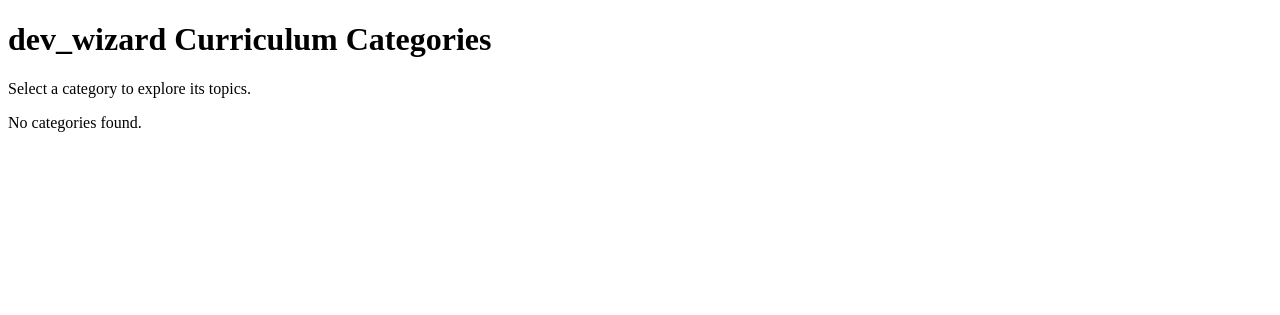
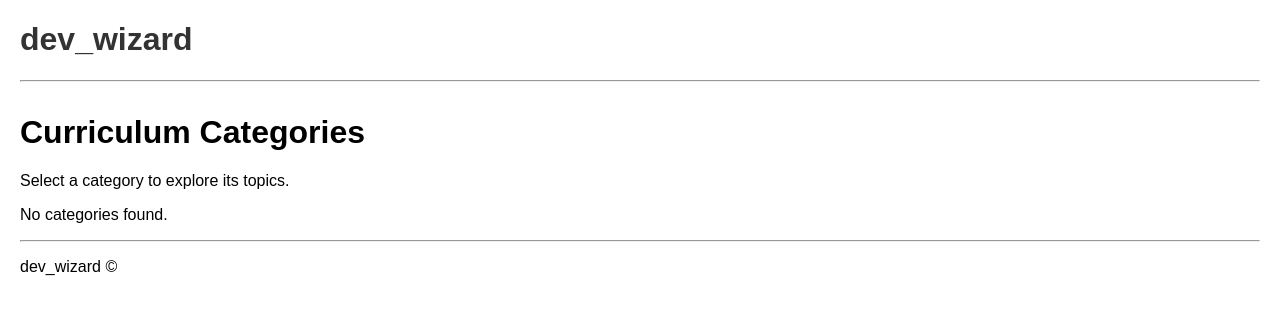
Before and after one commit to Babajideshadare/dev_wizard, a Django app: page / in a window 1280 px wide. Shown: the top 315 px of the page. Run offline with Django 5.2, Linux system fonts and the light colour scheme; data that the repository does not hold is empty.

Commit message:
Add base template and shared stylesheet

```diff
--- /dev/null
+++ b/curriculum/static/curriculum/css/style.css
@@ -0,0 +1,23 @@
+/* Global styles for dev_wizard */
+body {
+    font-family: Arial, sans-serif;
+    margin: 20px;
+}
+
+header h1 a {
+    text-decoration: none;
+    color: #333;
+}
+
+main h1, main h2, main h3 {
+    margin-top: 1em;
+}
+
+ul {
+    list-style: none;
+    padding-left: 0;
+}
+
+li {
+    margin-bottom: 0.5em;
+}
--- /dev/null
+++ b/curriculum/templates/curriculum/base.html
@@ -0,0 +1,29 @@
+{% load static %}
+<!DOCTYPE html>
+<html lang="en">
+<head>
+    <meta charset="UTF-8">
+    <title>{% block title %}dev_wizard{% endblock %}</title>
+    <link rel="stylesheet" href="{% static 'curriculum/css/style.css' %}">
+</head>
+<body>
+    <header>
+        <h1><a href="{% url 'curriculum:home' %}">dev_wizard</a></h1>
+        <nav>
+            <!-- Later we can add navigation links here -->
+        </nav>
+        <hr>
+    </header>
+
+    <main>
+        {% block content %}
+        <!-- Child templates will put their page-specific HTML here -->
+        {% endblock %}
+    </main>
+
+    <footer>
+        <hr>
+        <p>dev_wizard &copy; {{ now|default:'' }}</p>
+    </footer>
+</body>
+</html>
--- a/curriculum/templates/curriculum/category_list.html
+++ b/curriculum/templates/curriculum/category_list.html
@@ -1,11 +1,9 @@
-<!DOCTYPE html>
-<html lang="en">
-<head>
-    <meta charset="UTF-8">
-    <title>dev_wizard - Categories</title>
-</head>
-<body>
-    <h1>dev_wizard Curriculum Categories</h1>
+{% extends "curriculum/base.html" %}
+
+{% block title %}Categories - dev_wizard{% endblock %}
+
+{% block content %}
+    <h1>Curriculum Categories</h1>
     <p>Select a category to explore its topics.</p>
 
     {% if categories %}
@@ -21,5 +19,4 @@
     {% else %}
         <p>No categories found.</p>
     {% endif %}
-</body>
-</html>
+{% endblock %}
```
Also changed, not shown: curriculum/templates/curriculum/category_detail.html (+6 -9 lines), curriculum/templates/curriculum/topic_detail.html (+6 -9 lines). Lines whose indentation alone changed are shown as unchanged.
